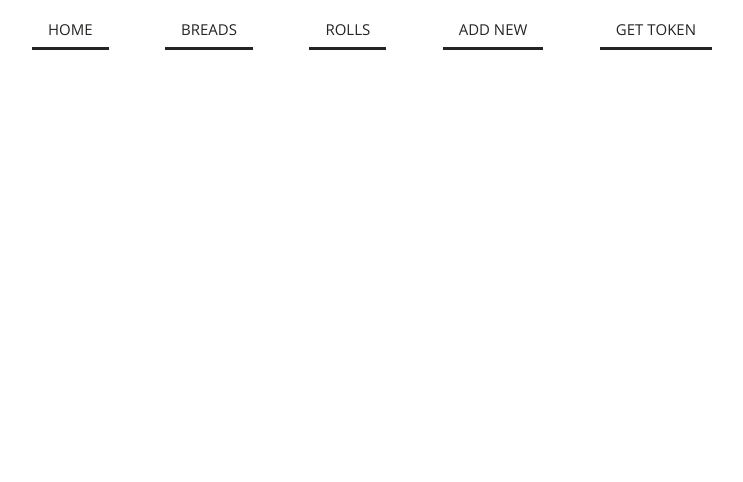
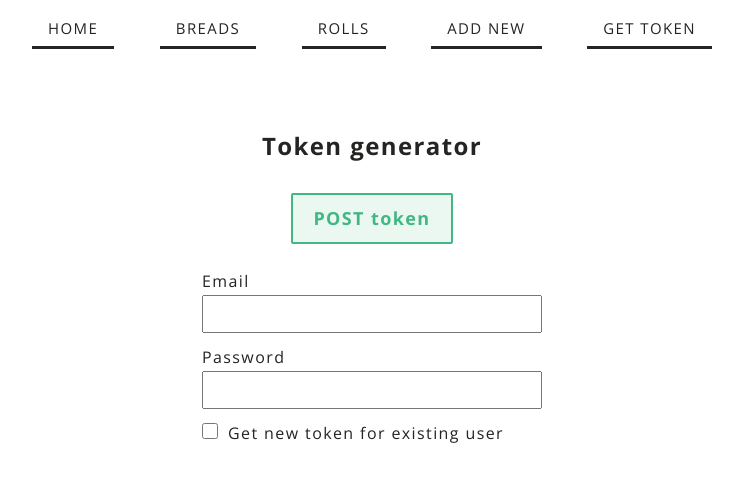
Before and after one commit to rawdanowiczdev/my-bakery, a Vue app: page /token in a window 1280 px wide. Shown: the top 482 px of the page, without its empty margins (268-1011 px from the left). Built offline with nearby package versions, Linux system fonts and the light colour scheme.

Commit message:
add token generator

```diff
--- a/src/App.vue
+++ b/src/App.vue
@@ -1,13 +1,13 @@
 <template>
-  <Navigation />
+  <TheNavigation />
   <routerView />
 </template>
 
 <script>
-import Navigation from "@/components/nav/TheNavigation.vue";
+import TheNavigation from "@/components/nav/TheNavigation.vue";
 
 export default {
-  components: { Navigation },
+  components: { TheNavigation },
 };
 </script>
 
@@ -21,6 +21,8 @@ export default {
   box-sizing: border-box;
   font-family: "Open Sans", sans-serif;
   color: $black;
+  letter-spacing: 1.4px;
+  line-height: 1.5;
 }
 
 body {
--- a/src/components/UI/BaseCollection.vue
+++ b/src/components/UI/BaseCollection.vue
@@ -27,7 +27,7 @@ export default {
   justify-content: center;
   justify-items: center;
 
-  img {
+  &__image {
     margin-top: 5px;
     width: 300px;
     transition: transform 0.2s;
--- a/src/components/UI/BaseDetails.vue
+++ b/src/components/UI/BaseDetails.vue
@@ -10,12 +10,14 @@
     </template>
 
     <template #section>
-      <img :src="item.imageURL" :alt="item.name" />
-      <p>{{ item.description }}</p>
+      <img class="section__image" :src="item.imageURL" :alt="item.name" />
+      <p class="section__text">{{ item.description }}</p>
       <div v-if="item.grains">
         <h4>Grains:</h4>
-        <ul>
-          <li v-for="grain in item.grains" :key="grain">{{ grain }}</li>
+        <ul class="section__list">
+          <li class="section__item" v-for="grain in item.grains" :key="grain">
+            {{ grain }}
+          </li>
         </ul>
       </div>
     </template>
@@ -31,7 +33,6 @@ export default {
     };
   },
   created() {
-    console.log(this.$route);
     if (this.$route.path.split("/")[1] === "breads") {
       this.type = "bread";
     } else if (this.$route.path.split("/")[1] === "rolls") {
--- a/src/components/UI/BaseSection.vue
+++ b/src/components/UI/BaseSection.vue
@@ -14,7 +14,7 @@
   </div>
 </template>
 
-<style lang="scss" scoped>
+<style lang="scss">
 @import "../../assets/scss/colors";
 
 .container {
@@ -38,23 +38,60 @@
   align-items: center;
   flex-wrap: wrap;
 
-  p,
-  ul {
+  &__text,
+  &__list {
     margin: 10px auto;
   }
 
-  img {
+  &__image {
     margin: 10px auto;
     width: 95vw;
     max-width: 320px;
   }
 
-  li {
+  &__item {
     display: inline;
 
     &::after {
       content: ", ";
     }
   }
+
+  &__form {
+    margin: auto;
+
+    &-element {
+      margin: 10px auto;
+      width: 340px;
+      max-width: 90vw;
+      display: flex;
+      flex-direction: column;
+
+      &--check {
+        display: block;
+      }
+    }
+
+    &-input {
+      margin: 2px 0;
+      padding: 2px;
+      font-size: 20px;
+
+      &--check {
+        margin: 2px 10px 2px 0;
+        height: 16px;
+        width: 16px;
+      }
+    }
+  }
+
+  &__error {
+    width: 90vw;
+    max-width: 480px;
+    padding: 5px;
+    border-radius: 2px;
+    color: $red;
+    background-color: rgba($red, 0.1);
+  }
 }
 </style>
--- a/src/components/breads/BreadsCollection.vue
+++ b/src/components/breads/BreadsCollection.vue
@@ -13,6 +13,7 @@
         <div v-for="bread in breads" :key="bread">
           <h4>{{ bread.name }}</h4>
           <img
+            class="collection__image"
             :src="bread.imageURL"
             :alt="bread.name"
             @click="showDetails(bread._id)"
--- a/src/components/home/HomeScreen.vue
+++ b/src/components/home/HomeScreen.vue
@@ -9,7 +9,7 @@
     </template>
 
     <template #section>
-      <p>
+      <p class="section__text">
         My Bakery is a set of visual tools for controlling BakeryAPI. It
         utilizes all of the features that API provides, there's nothing you
         can't do here. Read the
--- a/src/components/nav/TheNavigation.vue
+++ b/src/components/nav/TheNavigation.vue
@@ -14,9 +14,7 @@
         <router-link class="menu__link" to="/">Add new</router-link>
       </li>
       <li>
-        <router-link class="menu__link menu__link--token" to="/"
-          >Get token</router-link
-        >
+        <router-link class="menu__link" to="/token">Get token</router-link>
       </li>
     </ul>
 
--- a/src/components/rolls/RollsCollection.vue
+++ b/src/components/rolls/RollsCollection.vue
@@ -13,6 +13,7 @@
         <div v-for="roll in rolls" :key="roll">
           <h4>{{ roll.name }}</h4>
           <img
+            class="collection__image"
             :src="roll.imageURL"
             :alt="roll.name"
             @click="showDetails(roll._id)"
--- /dev/null
+++ b/src/components/token/TokenGenerator.vue
@@ -0,0 +1,179 @@
+<template>
+  <base-section>
+    <template #title>
+      <h2>Token generator</h2>
+    </template>
+
+    <template #button>
+      <base-button mode="green" type="submit" form="token-form"
+        >POST token</base-button
+      >
+    </template>
+
+    <template #section>
+      <form
+        id="token-form"
+        class="section__form"
+        ref="form"
+        @submit.prevent="createUser"
+      >
+        <div class="section__form-element">
+          <label for="email">Email</label>
+          <input
+            class="section__form-input"
+            id="email"
+            type="email"
+            autocomplete="off"
+            ref="email"
+          />
+        </div>
+
+        <div class="section__form-element">
+          <label for="pass">Password</label>
+          <input
+            class="section__form-input"
+            id="pass"
+            type="password"
+            ref="pass"
+          />
+        </div>
+
+        <div class="section__form-element section__form-element--check">
+          <input
+            class="section__form-input section__form-input--check"
+            id="resend"
+            type="checkbox"
+            v-model="resend"
+          />
+          <label for="resend">Get new token for existing user</label>
+        </div>
+      </form>
+
+      <div class="section__text section__errors" v-if="errors.length > 0">
+        <ul v-for="err in errors" :key="err">
+          <li class="section__error">{{ err }}</li>
+        </ul>
+      </div>
+
+      <div v-if="token">
+        <h4>Your Token:</h4>
+        <p class="section__text token" ref="token">
+          {{ token }}
+          <span class="token__copy" @click="copy">Copy</span>
+        </p>
+      </div>
+    </template>
+  </base-section>
+</template>
+
+<script>
+export default {
+  data() {
+    return {
+      token: null,
+      errors: [],
+      resend: false,
+    };
+  },
+  computed: {
+    URI() {
+      if (this.resend) {
+        return "https://rawdanowiczdev.pl/bakery-api/auth/resend/";
+      } else {
+        return "https://rawdanowiczdev.pl/bakery-api/auth/signup/";
+      }
+    },
+  },
+  methods: {
+    createUser() {
+      this.errors.length = 0;
+
+      const user = {
+        email: this.$refs.email.value,
+        password: this.$refs.pass.value,
+      };
+
+      const validEmail = /^(([^<>()[\]\\.,;:\s@"]+(\.[^<>()[\]\\.,;:\s@"]+)*)|(".+"))@((\[[0-9]{1,3}\.[0-9]{1,3}\.[0-9]{1,3}\.[0-9]{1,3}\])|(([a-zA-Z\-0-9]+\.)+[a-zA-Z]{2,}))$/;
+      if (!validEmail.test(user.email)) {
+        this.errors.push("Please enter valid email.");
+      }
+      if (user.password.length < 6 || user.password.length > 20) {
+        this.errors.push(
+          "Password should contain between 6 and 20 characters."
+        );
+      }
+
+      if (this.errors.length === 0) {
+        fetch(this.URI, {
+          method: "POST",
+          headers: {
+            "Content-Type": "application/json",
+          },
+          body: JSON.stringify(user),
+        })
+          .then((response) => {
+            if (response.ok) {
+              return response.json();
+            }
+            this.errors.unshift(`${response.status} ${response.statusText}`);
+          })
+          .then((data) => {
+            this.token = data.token;
+            this.$refs.form.reset();
+          })
+          .catch((err) => {
+            console.log(err);
+          });
+      }
+    },
+    copy() {
+      navigator.permissions.query({ name: "clipboard-read" }).then((result) => {
+        if (result.state === "granted" || result.state === "prompt") {
+          navigator.clipboard.writeText(this.token);
+        }
+      });
+    },
+  },
+};
+</script>
+
+<style lang="scss" scoped>
+@import "../../assets/scss/colors";
+
+.token {
+  padding: 5px;
+  word-break: break-all;
+  position: relative;
+  border-radius: 2px;
+  color: $green;
+  background-color: rgba($green, 0.1);
+  animation: showToken 0.2s;
+
+  &__copy {
+    visibility: hidden;
+    display: block;
+    padding: 5px 10px;
+    position: absolute;
+    top: 0;
+    right: 0;
+    background-color: $gray;
+    text-transform: uppercase;
+    transition: visibility 0.2s;
+    cursor: pointer;
+  }
+
+  &:hover &__copy,
+  &:focus &__copy {
+    visibility: visible;
+  }
+
+  @keyframes showToken {
+    0% {
+      transform: scale(0);
+    }
+    100% {
+      transform: scale(1);
+    }
+  }
+}
+</style>
--- a/src/router/index.js
+++ b/src/router/index.js
@@ -5,6 +5,7 @@ import BreadsCollection from "@/components/breads/BreadsCollection.vue";
 import BreadDetails from "@/components/breads/BreadDetails.vue";
 import RollsCollection from "@/components/rolls/RollsCollection.vue";
 import RollDetails from "@/components/rolls/RollDetails.vue";
+import TokenGenerator from "@/components/token/TokenGenerator.vue";
 
 const router = createRouter({
   history: createWebHistory(),
@@ -14,6 +15,7 @@ const router = createRouter({
     { path: "/breads/:id", component: BreadDetails },
     { path: "/rolls", component: RollsCollection },
     { path: "/rolls/:id", component: RollDetails },
+    { path: "/token", component: TokenGenerator },
   ],
 });
 
```
